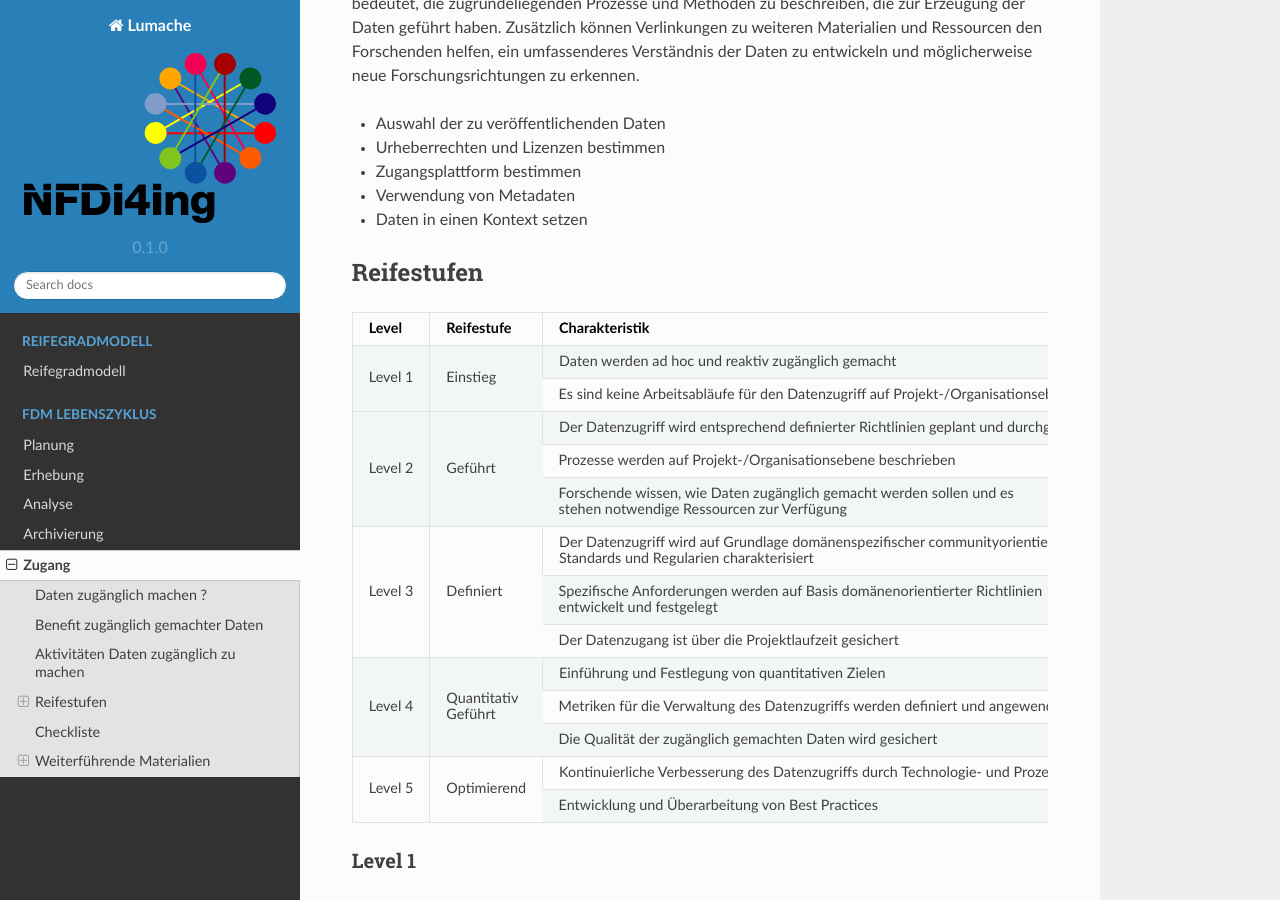
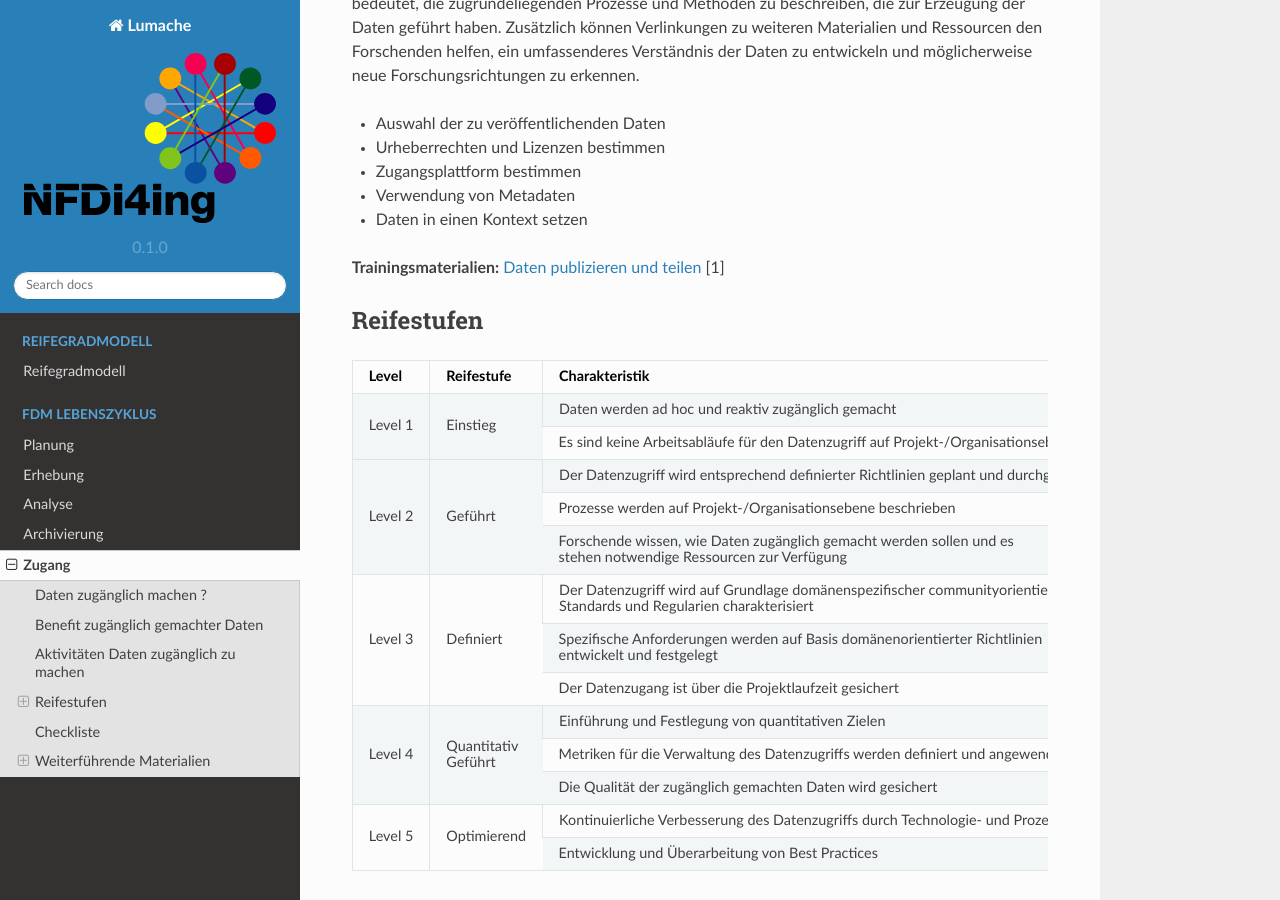
Before and after one commit to LUHMW/MaturityModelsNFDI4Ing, a Sphinx documentation site: the page built from docs/source/Zugang.rst, in a window 1280 px wide and 900 px high, scrolled down 1800 px. Built offline with Sphinx 7.4.7 and the Read the Docs theme 2.0.0, drawn with Linux system fonts in a browser that asks for light colours.

Commit message:
Update Zugang.rst

```diff
--- a/docs/source/Zugang.rst
+++ b/docs/source/Zugang.rst
@@ -54,6 +54,8 @@
 * Zugangsplattform bestimmen
 * Verwendung von Metadaten
 * Daten in einen Kontext setzen
+
+**Trainingsmaterialien:** `Daten publizieren und teilen <https://nfdi4ing.pages.rwth-aachen.de/education/education-pages/dlc-datalifecycle/html_slides/dlc4.html#/>`_ [1]
 
 ************
 Reifestufen
```
